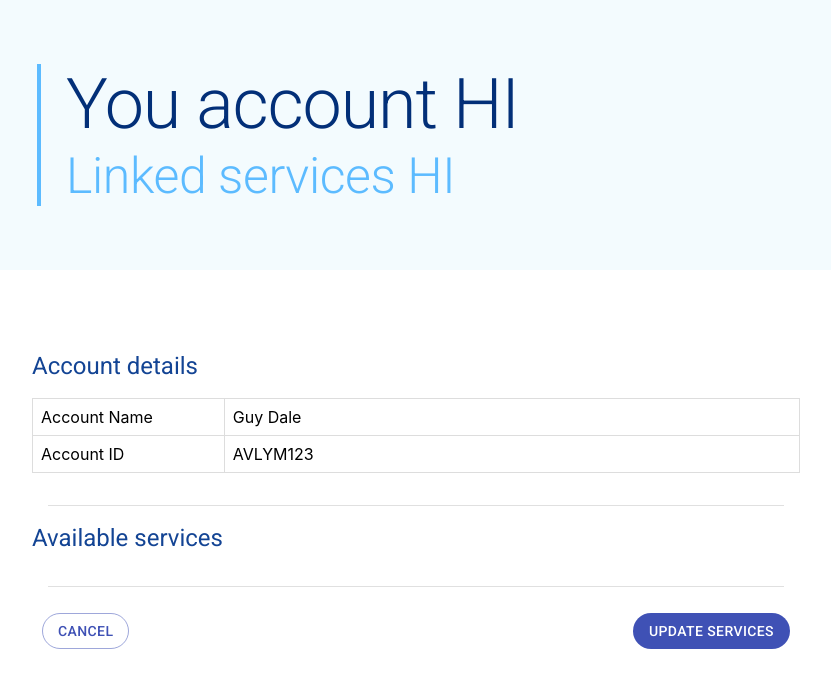
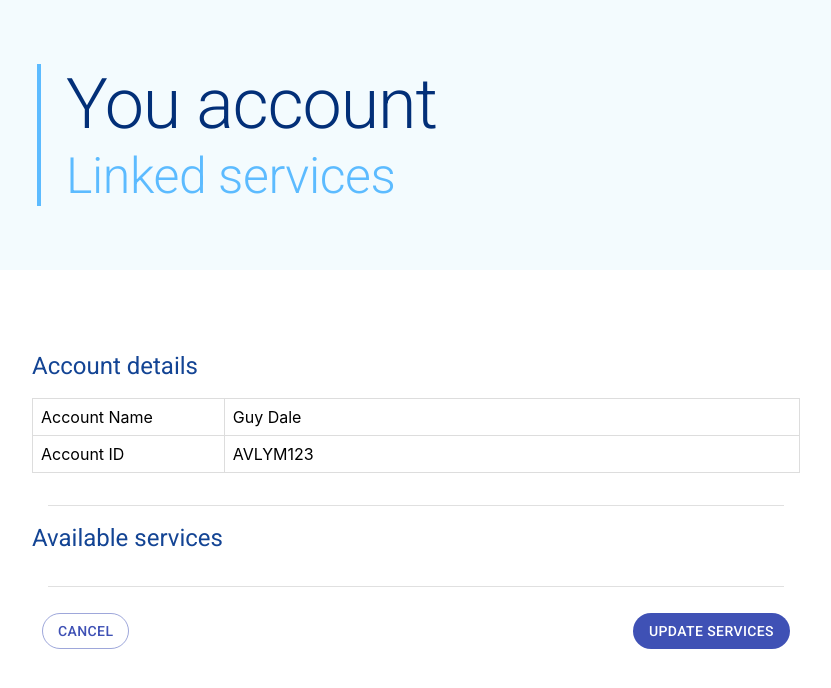
Before and after one commit to Kwiddy/Internship-React-Page, a React (Create React App) app: page / in a window 1280 px wide. Shown: the top 688 px of the page, without its empty margins (224-1055 px from the left). Built offline with nearby package versions, Linux system fonts and the light colour scheme.

Commit message:
remove test text

```diff
--- a/src/App.js
+++ b/src/App.js
@@ -31,7 +31,7 @@ function App() {
   return (
     <div className="App">
       <div className={classes.root}>
-        <Header mainText="You account HI" subText="Linked services HI" />
+        <Header mainText="You account" subText="Linked services" />
         <div className="page-wrapper">
           <div className="page-block">
             <Collapse in={open}>
```
